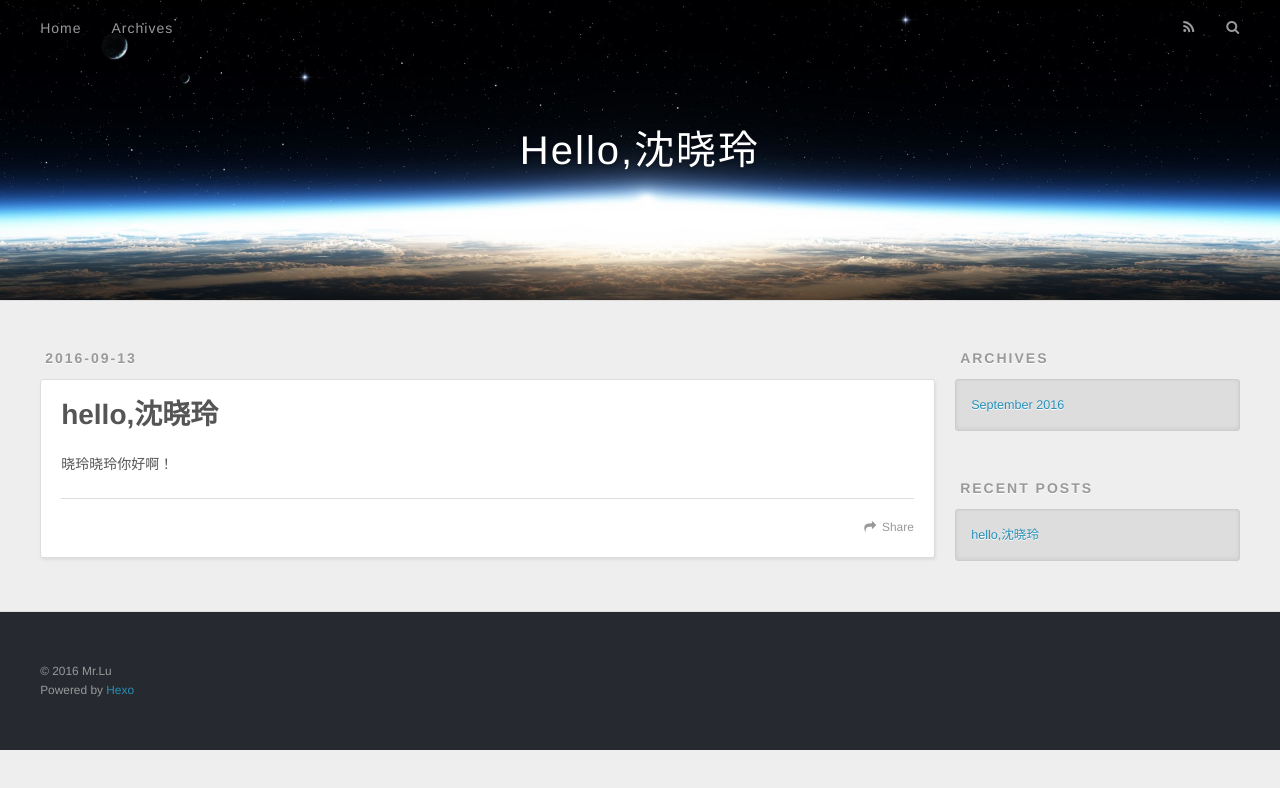
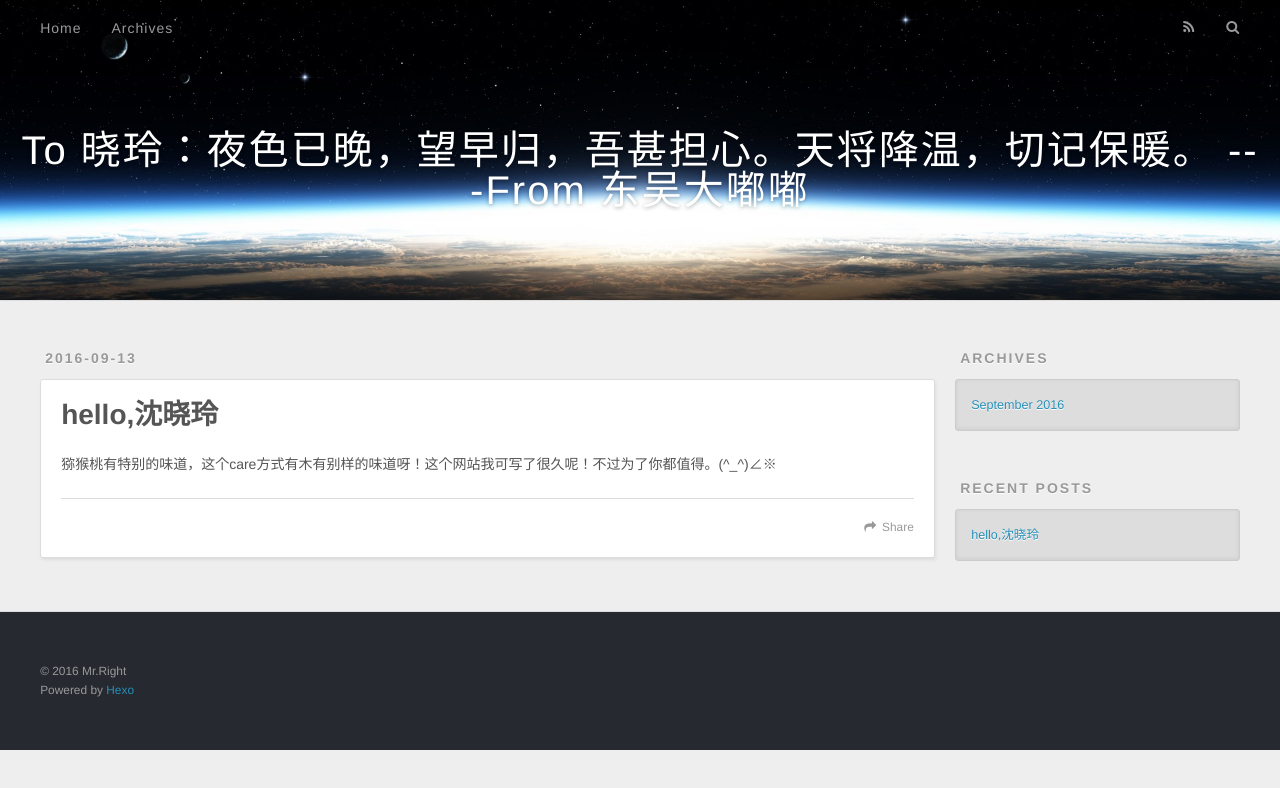
Before and after one commit to pasusic/pasusic.github.io, a plain HTML site: page index.html in a window 1280 px wide. Drawn offline with nearby package versions, Linux system fonts and the light colour scheme.

Commit message:
Site updated: 2016-09-13 16:26:32

```diff
--- a/index.html
+++ b/index.html
@@ -3,16 +3,16 @@
 <head>
   <meta charset="utf-8">
 
-  <title>Hello,沈晓玲</title>
+  <title>To 晓玲：夜色已晚，望早归，吾甚担心。天将降温，切记保暖。    ---From 东吴大嘟嘟</title>
   <meta name="viewport" content="width=device-width, initial-scale=1, maximum-scale=1">
   <meta property="og:type" content="website">
-<meta property="og:title" content="Hello,沈晓玲">
+<meta property="og:title" content="To 晓玲：夜色已晚，望早归，吾甚担心。天将降温，切记保暖。    ---From 东吴大嘟嘟">
 <meta property="og:url" content="http://yoursite.com/index.html">
-<meta property="og:site_name" content="Hello,沈晓玲">
+<meta property="og:site_name" content="To 晓玲：夜色已晚，望早归，吾甚担心。天将降温，切记保暖。    ---From 东吴大嘟嘟">
 <meta name="twitter:card" content="summary">
-<meta name="twitter:title" content="Hello,沈晓玲">
+<meta name="twitter:title" content="To 晓玲：夜色已晚，望早归，吾甚担心。天将降温，切记保暖。    ---From 东吴大嘟嘟">
 
-    <link rel="alternate" href="/atom.xml" title="Hello,沈晓玲" type="application/atom+xml">
+    <link rel="alternate" href="/atom.xml" title="To 晓玲：夜色已晚，望早归，吾甚担心。天将降温，切记保暖。    ---From 东吴大嘟嘟" type="application/atom+xml">
 
 
     <link rel="icon" href="/favicon.png">
@@ -33,7 +33,7 @@
   <div id="header-outer" class="outer">
     <div id="header-title" class="inner">
       <h1 id="logo-wrap">
-        <a href="/" id="logo">Hello,沈晓玲</a>
+        <a href="/" id="logo">To 晓玲：夜色已晚，望早归，吾甚担心。天将降温，切记保暖。    ---From 东吴大嘟嘟</a>
       </h1>
 
     </div>
@@ -83,12 +83,12 @@
 
     <div class="article-entry" itemprop="articleBody">
 
-        <p>晓玲晓玲你好啊！</p>
+        <p>猕猴桃有特别的味道，这个care方式有木有别样的味道呀！这个网站我可写了很久呢！不过为了你都值得。(^_^)∠※</p>
 
 
     </div>
     <footer class="article-footer">
-      <a data-url="http://yoursite.com/2016/09/13/hello-沈晓玲/" data-id="cit16rhnz0000iomd3zb4iyip" class="article-share-link">Share</a>
+      <a data-url="http://yoursite.com/2016/09/13/hello-沈晓玲/" data-id="cit17saen000028md8t9lpesx" class="article-share-link">Share</a>
 
 
     </footer>
@@ -143,7 +143,7 @@
 
   <div class="outer">
     <div id="footer-info" class="inner">
-      &copy; 2016 Mr.Lu<br>
+      &copy; 2016 Mr.Right<br>
       Powered by <a href="http://hexo.io/" target="_blank">Hexo</a>
     </div>
   </div>
```
Also changed, not shown: 2016/09/13/hello-沈晓玲/index.html (+11 -11 lines), archives/2016/09/index.html (+7 -7 lines), archives/2016/index.html (+7 -7 lines), archives/index.html (+7 -7 lines).
